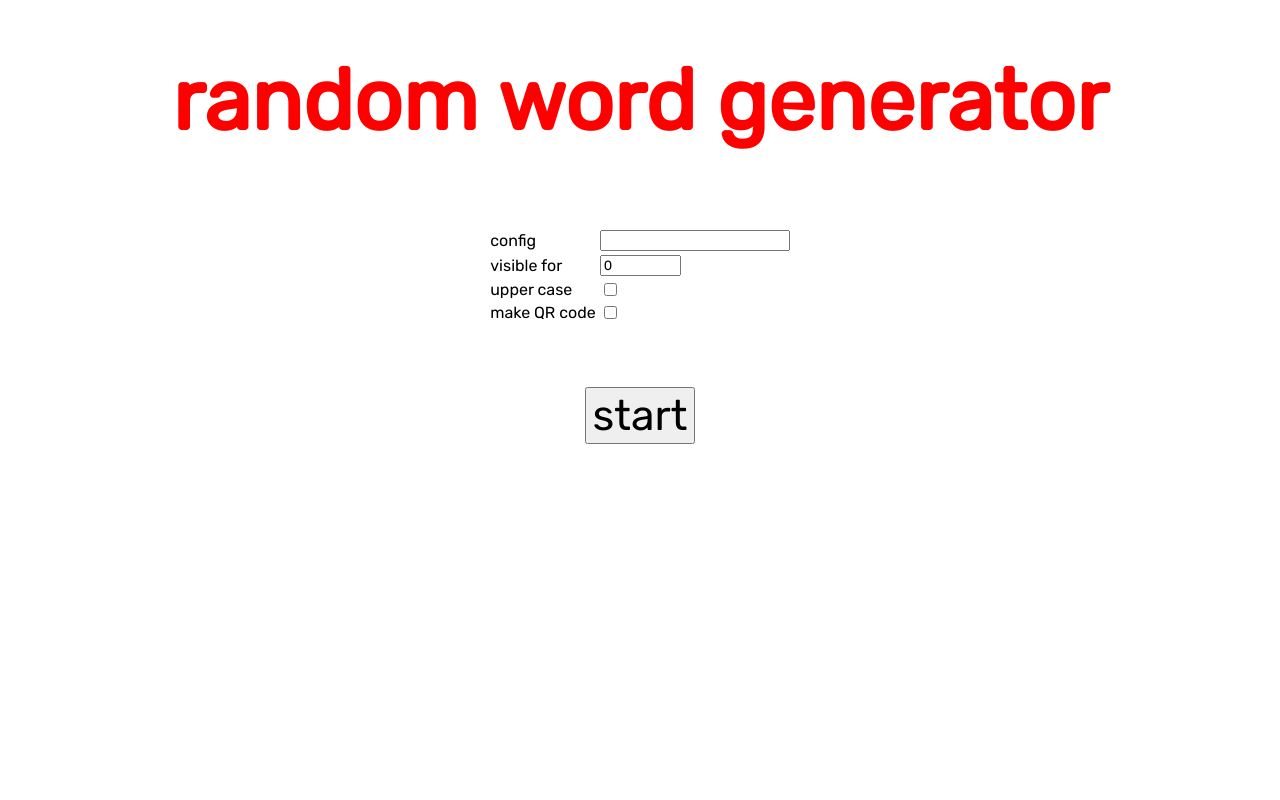
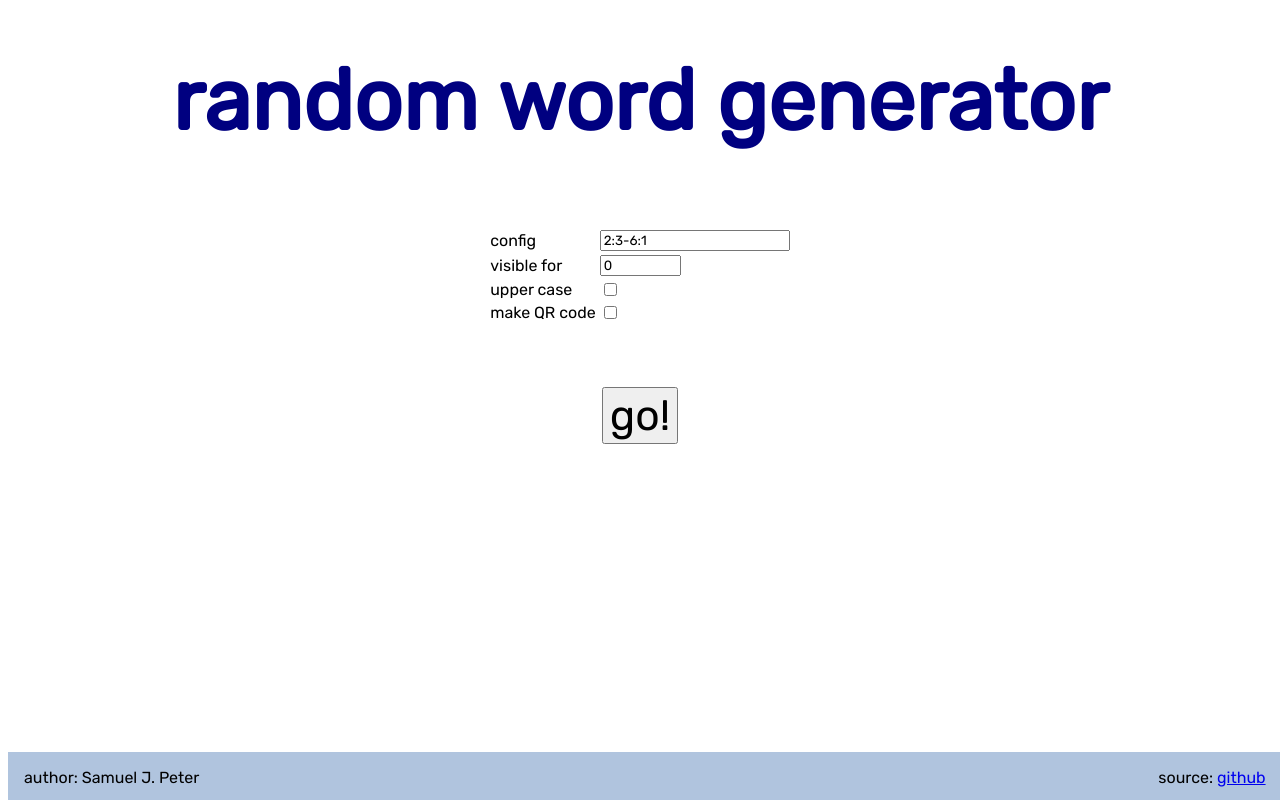
Before and after one commit to basegpu/random-word-generator, a Flask app: page / in a window 1280 px wide. Run offline with Flask 2, Linux system fonts and the light colour scheme.

Commit message:
improve layout, add source

```diff
--- a/main.py
+++ b/main.py
@@ -9,6 +9,7 @@ app = Flask('random-word-generator')
 @app.route('/',methods = ['POST', 'GET'])
 def index():
     if request.method == 'POST':
+        #TODO: check validity
         config = request.form['config']
         fadeout = float(request.form['fadeout'])*1000
         capitalize = 'yes' if request.form.get('capitalize') else 'no'
--- a/templates/index.html
+++ b/templates/index.html
@@ -4,12 +4,12 @@
 <br>
 <form action = "/" method = "post">
     <table class="center">
-        <tr><td>config</td><td><input type = "text" name = "config" /></td></tr>
-        <tr><td>visible for</td><td><input type="number" name="fadeout" min="0" max="10" step="0.25" value="0"/></td></tr>
+        <tr><td>config</td><td><input type = "text" name = "config" value = "2:3-6:1" /></td></tr>
+        <tr><td>visible for</td><td><input type = "number" name = "fadeout" min = "0" max = "10" step = "0.25" value = "0"/></td></tr>
         <tr><td>upper case</td><td><input type = "checkbox" name = "capitalize" /></td></tr>
         <tr><td>make QR code</td><td><input type = "checkbox" name = "qr" /></td></tr>
     </table>
     <br>
-    <input type = "submit" id = "button" value = "start"/>
+    <input type = "submit" id = "button" value = "go!"/>
 </form>
 {% endblock %}
--- a/templates/layout.html
+++ b/templates/layout.html
@@ -7,19 +7,36 @@
         font-family: "Rubik", "sans-serif";
     }
 
+    #footer {
+        position: fixed;
+        padding: 1em 1em 0em 1em;
+        bottom: 0;
+        width: 97%;
+        height: 2em;
+        background: lightsteelblue;
+    }
+
     div {
         text-align: center;
         margin-top: 50px;
     }
 
     h1 {
-        color: red;
+        color: navy;
         font-size: 64pt;
     }
 
     .center {
         margin-left: auto;
         margin-right: auto;
+    }
+
+    .right {
+        float:right;
+    }
+
+    .left {
+        float:left;
     }
 
     #button {
@@ -31,6 +48,16 @@
     }
 </style>
 
-<div>
-    {% block content %}{% endblock %}
-</div>
+<body>
+    <div id = "container">
+        {% block content %}{% endblock %}
+        <div id = "footer">
+            <span class="left">
+                author: Samuel J. Peter
+            </span>
+            <span class="right">
+                source: <a href="https://github.com/basegpu/random-word-generator.git">github</a>
+            </span>
+        </div>
+    </div>
+</body>
```
